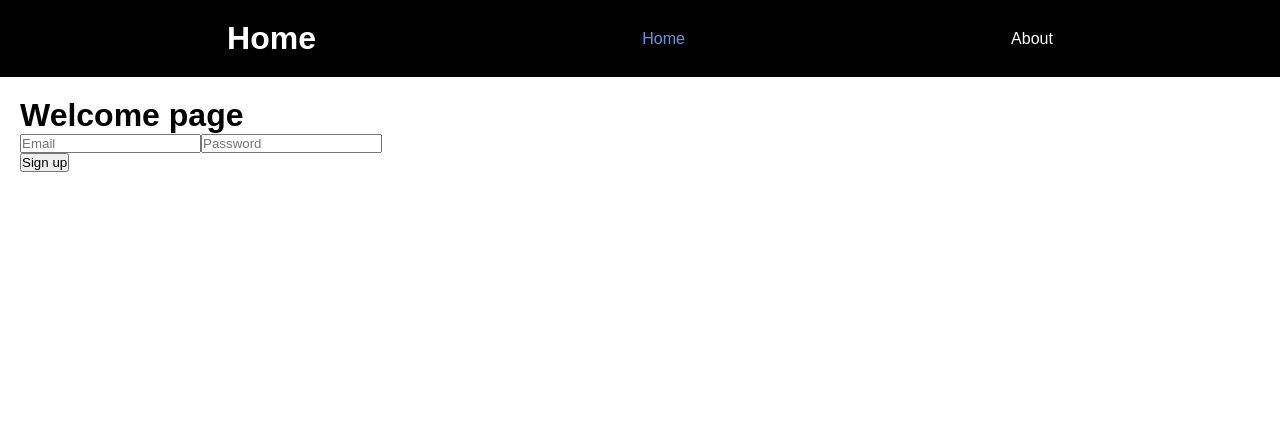
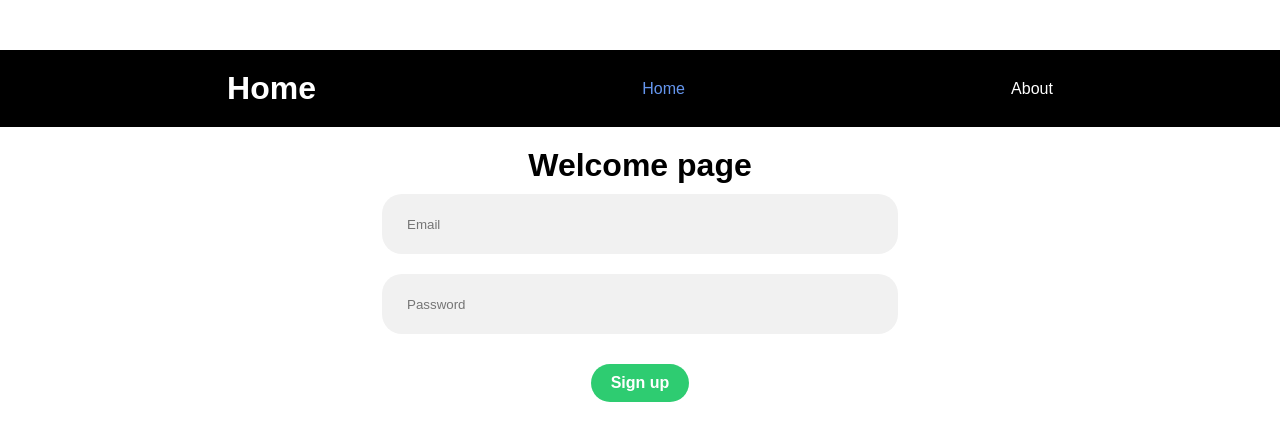
Before and after one commit to semoleg1986/graphiql-app, a React (Vite) app: page / in a window 1280 px wide. Shown: the top 440 px of the page. Built offline with nearby package versions, Linux system fonts and the light colour scheme.

Commit message:
feat: add style for welcome page

```diff
--- /dev/null
+++ b/src/pages/Home/HomePage.css
@@ -0,0 +1,46 @@
+body {
+    background-color: #f8f8f8;
+    font-family: Arial, sans-serif;
+    text-align: center;
+    padding-top: 50px;
+  }
+  #fields {
+    display: flex;
+    flex-direction: column;
+    align-items: center;
+    margin-bottom: 20px;
+  }
+  .email,
+  .password {
+    width: 40%;
+    height: 40px;
+    margin: 10px;
+    padding: 10px;
+    border: none;
+    border-radius: 20px;
+    background-color: #f1f1f1;
+  }
+
+  .email::placeholder,
+  .password::placeholder {
+    padding-left: 15px;
+  }
+  .email:focus,
+  .password:focus {
+    outline: none;
+    box-shadow: 0px 0px 5px #888888;
+  }
+  #signup {
+    background-color: #2ecc71;
+    color: #ffffff;
+    font-size: 16px;
+    font-weight: bold;
+    border: none;
+    border-radius: 20px;
+    padding: 10px 20px;
+    cursor: pointer;
+    transition: all 0.2s ease-in-out;
+  }
+  #signup:hover {
+    background-color: #27ae60;
+  }
--- a/src/pages/Home/HomePage.tsx
+++ b/src/pages/Home/HomePage.tsx
@@ -1,5 +1,6 @@
 import { signup } from '../../firebase';
 import { useRef } from 'react';
+import './HomePage.css';
 
 const Home = () => {
   const emailRef = useRef<HTMLInputElement>(null);
@@ -15,10 +16,12 @@ const Home = () => {
     <>
       <div id="fields">
         <h1>Welcome page</h1>
-        <input ref={emailRef} placeholder="Email" />
-        <input ref={passwordRef} type="password" placeholder="Password" />
+        <input className="email" ref={emailRef} placeholder="Email" />
+        <input className="password" ref={passwordRef} type="password" placeholder="Password" />
       </div>
-      <button onClick={handleSignup}>Sign up</button>
+      <button id="signup" onClick={handleSignup}>
+        Sign up
+      </button>
     </>
   );
 };
```
